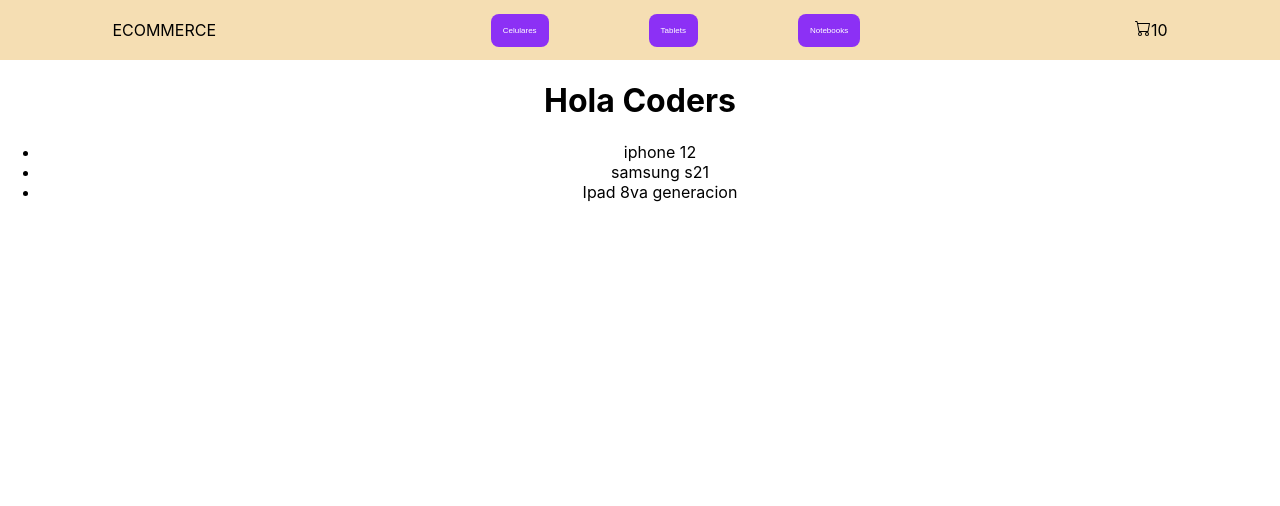
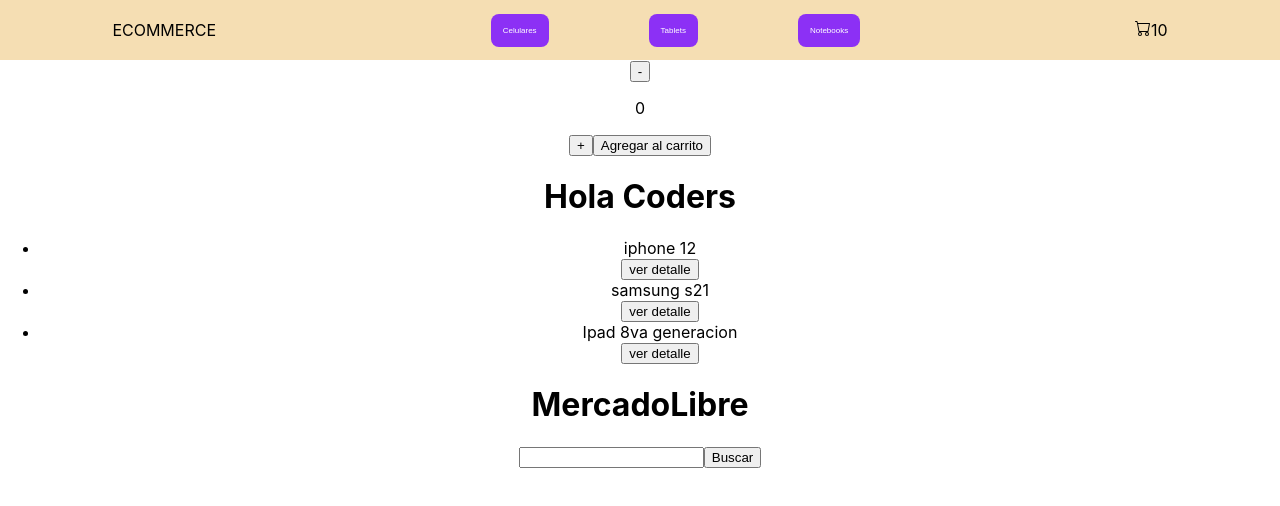
Before and after one commit to sebazdev/comision41080lumie, a React (Create React App) app: page / in a window 1280 px wide. Shown: the top 506 px of the page. Built offline with nearby package versions, Linux system fonts and the light colour scheme.

Commit message:
Clase de Apis

```diff
--- a/src/App.js
+++ b/src/App.js
@@ -3,6 +3,7 @@ import { useState } from 'react'
 import Navbar from './components/Navbar/Navbar';
 import Counter from './components/Counter/Counter'
 import ItemListContainer from './components/ItemListContainer/ItemListContainer';
+import MercadoLibre from './components/MercadoLibre/MercadoLibre';
 
 function App() {
   const [show, setShow] = useState(true)
@@ -14,9 +15,11 @@ function App() {
   return (
     <div className="App">
         <Navbar />
-        {/* {show ? <Counter /> : null}
-        <Counter show={show} stock={10} initial={1} onAdd={handleOnAdd}/> */}
+        {/* {show ? <Counter /> : null} */}
+        <Counter show={show} stock={10} initial={1} onAdd={handleOnAdd}/>
         <ItemListContainer show={show} setShow={setShow} greeting="Hola Coders"/>
+        {/* <ItemDetailContainer /> */}
+        <MercadoLibre />
     </div>
   );
 }
--- a/src/asyncMock.js
+++ b/src/asyncMock.js
@@ -19,3 +19,11 @@ export const getProducts = () => {
         }, 2000)
     })
 }
+
+export const getProduct = () => {
+    return new Promise((resolve) => {
+        setTimeout(() => {
+            resolve(products[0])
+        }, 2000)
+    })
+}
--- a/src/components/Item/Item.js
+++ b/src/components/Item/Item.js
@@ -1,6 +1,14 @@
 const Item = ({ product }) => {
+
+    const handleClick = (description) => {
+        console.log(description)
+    }
+
     return (
-        <li key={product.id}>{product.name}</li>
+        <>
+            <li key={product.id}>{product.name}</li>
+            <button onClick={handleClick}>ver detalle</button>
+        </>
     )
 }
 
--- /dev/null
+++ b/src/components/MercadoLibre/MercadoLibre.js
@@ -0,0 +1,43 @@
+import { useState, useEffect } from 'react'
+
+const MercadoLibre = () => {
+    const [products, setProducts] = useState([])
+    const [input, setInput] = useState('')
+
+    // useEffect(() => {
+    //     fetch('https://api.mercadolibre.com/sites/MLA/search?q=auto')
+    //         .then(response => {
+    //             return response.json()
+    //         })
+    //         .then(res => setProducts(res.results))
+    // }, [])
+
+    const handleSearch = () => {
+        fetch('https://api.mercadolibre.com/sites/MLA/search?q=' + input)
+            .then(response => {
+                return response.json()
+            })
+            .then(res => setProducts(res.results))
+    }
+
+    return (
+        <>
+            <h1>MercadoLibre</h1>
+            <input
+                value={input}
+                onChange={(e) => setInput(e.target.value)}
+            />
+            <button onClick={handleSearch}>Buscar</button>
+            {products.map(prod => {
+                return (
+                    <div key={prod.id}>
+                        <h3>{prod.title}</h3>
+                        <img src={prod.thumbnail} alt={prod.title}/>
+                    </div>
+                )
+            })}
+        </>
+    )
+}
+
+export default MercadoLibre
```
